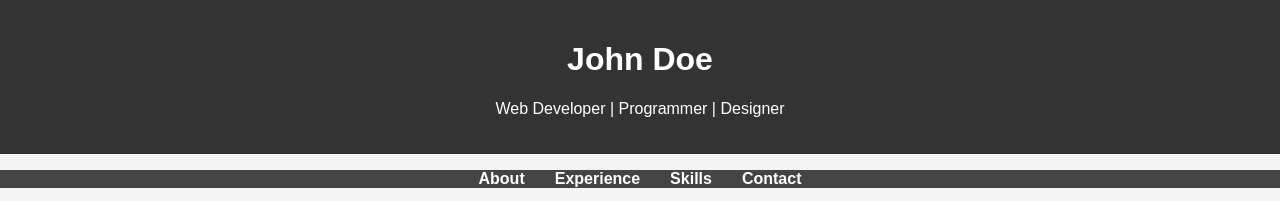
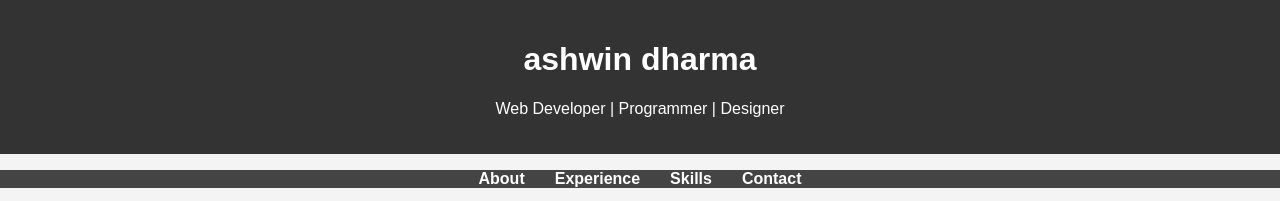
Before and after one commit to AshwinDharma/AshwinDharma.github.io, a plain HTML site: page index.html in a window 1280 px wide. Shown: the top 201 px of the page. Drawn offline with Linux system fonts and the light colour scheme.

Commit message:
Update index.html

```diff
--- a/index.html
+++ b/index.html
@@ -8,7 +8,7 @@
 </head>
 <body>
     <header>
-        <h1>John Doe</h1>
+        <h1>ashwin dharma</h1>
         <p>Web Developer | Programmer | Designer</p>
     </header>
 
```
